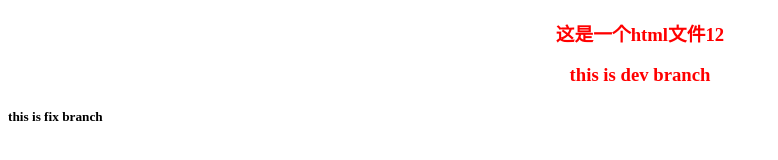
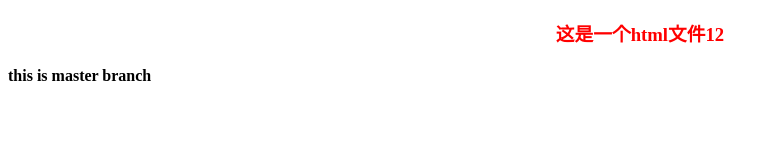
Before and after one commit to zhouTest123/gitDemo, a plain HTML site: page index.html in a window 1280 px wide. Shown: the whole page, without its empty margins (0-778 px from the left). Drawn offline with Linux system fonts and the light colour scheme.

Commit message:
commit index.html master

```diff
--- a/index.html
+++ b/index.html
@@ -8,7 +8,6 @@
 <body>
 
 <h3>这是一个html文件12</h3>
-<h3>this is dev branch</h3>
-<h5>this is fix branch</h5>
+<h4>this is master branch</h4>
 </body>
 </html>
```
